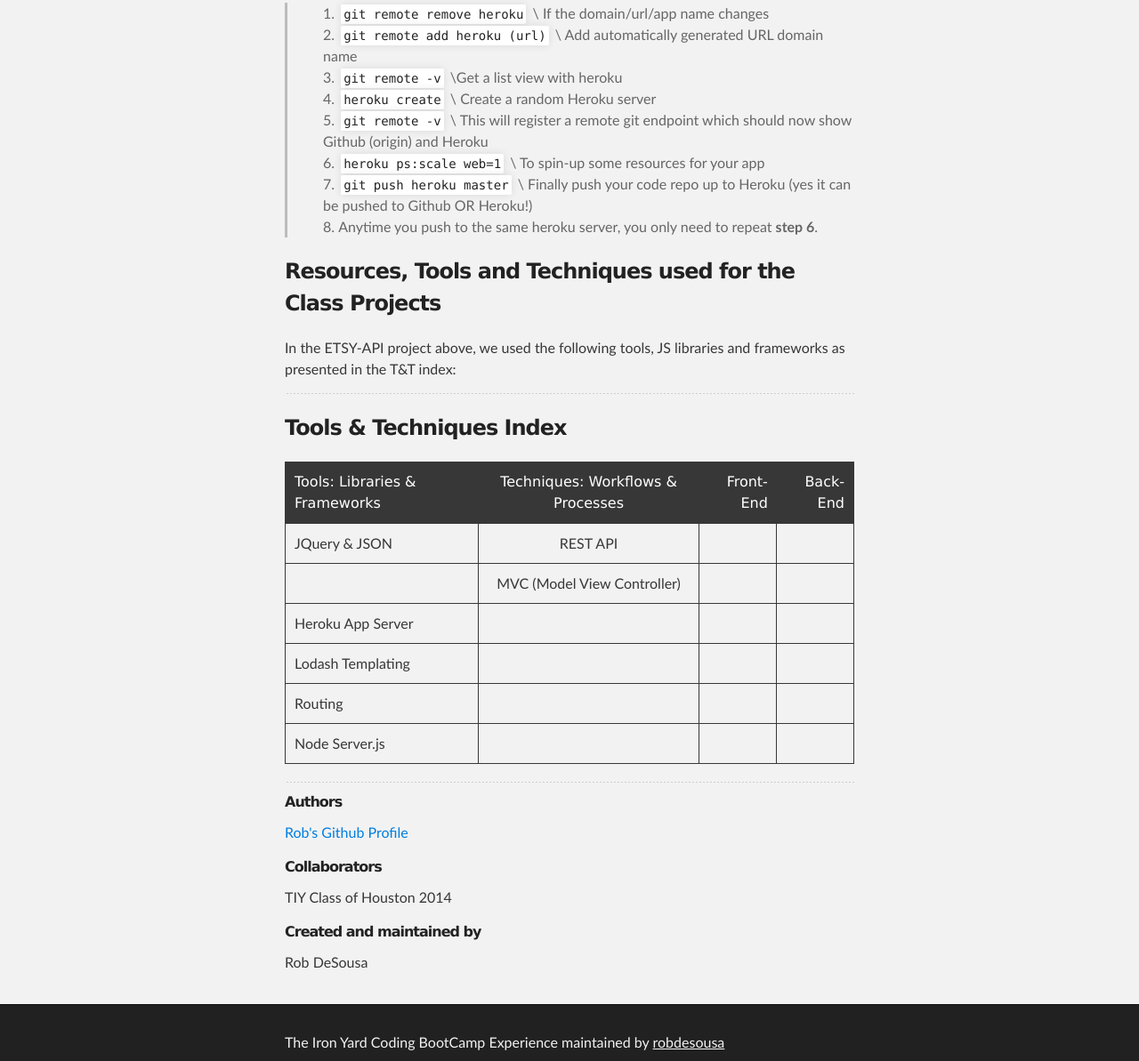
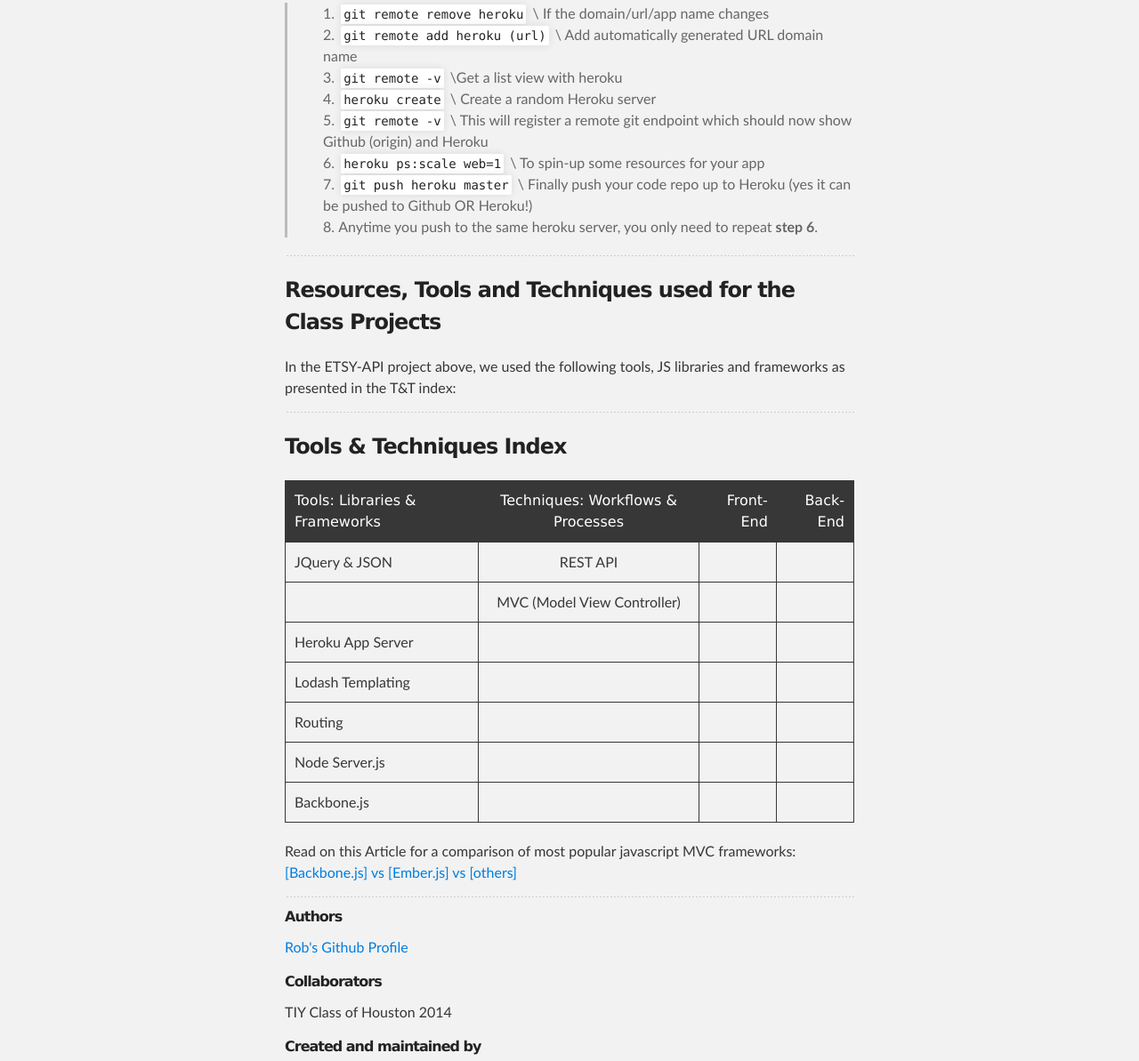
Before and after one commit to HumanDAO/Coding-Init, a plain HTML site: page index.html in a window 1280 px wide. Shown: the part 1676-2869 px from the top of the page at 89% size. Drawn offline with Linux system fonts and the light colour scheme.

```diff
--- a/index.html
+++ b/index.html
@@ -142,9 +142,7 @@
 </ol>
 </blockquote>
 
-<h1></h1>
-
-<blockquote>
+<hr><blockquote>
 </blockquote>
 
 <h3>
@@ -208,8 +206,16 @@
 <td align="right"></td>
 <td align="right"></td>
 </tr>
+<tr>
+<td>Backbone.js</td>
+<td align="center"></td>
+<td align="right"></td>
+<td align="right"></td>
+</tr>
 </tbody>
-</table><hr><h6>
+</table><p>Read on this Article for a comparison of most popular javascript MVC frameworks: <a href="http://codebrief.com/2012/01/the-top-10-javascript-mvc-frameworks-reviewed/#ember">[Backbone.js] vs [Ember.js] vs [others]</a> </p>
+
+<hr><h6>
 <a name="authors" class="anchor" href="#authors"><span class="octicon octicon-link"></span></a>Authors</h6>
 
 <p><a href="https://github.com/robdesousa">Rob's Github Profile</a></p>
```
Also changed, not shown: params.json (+1 -1 lines).
